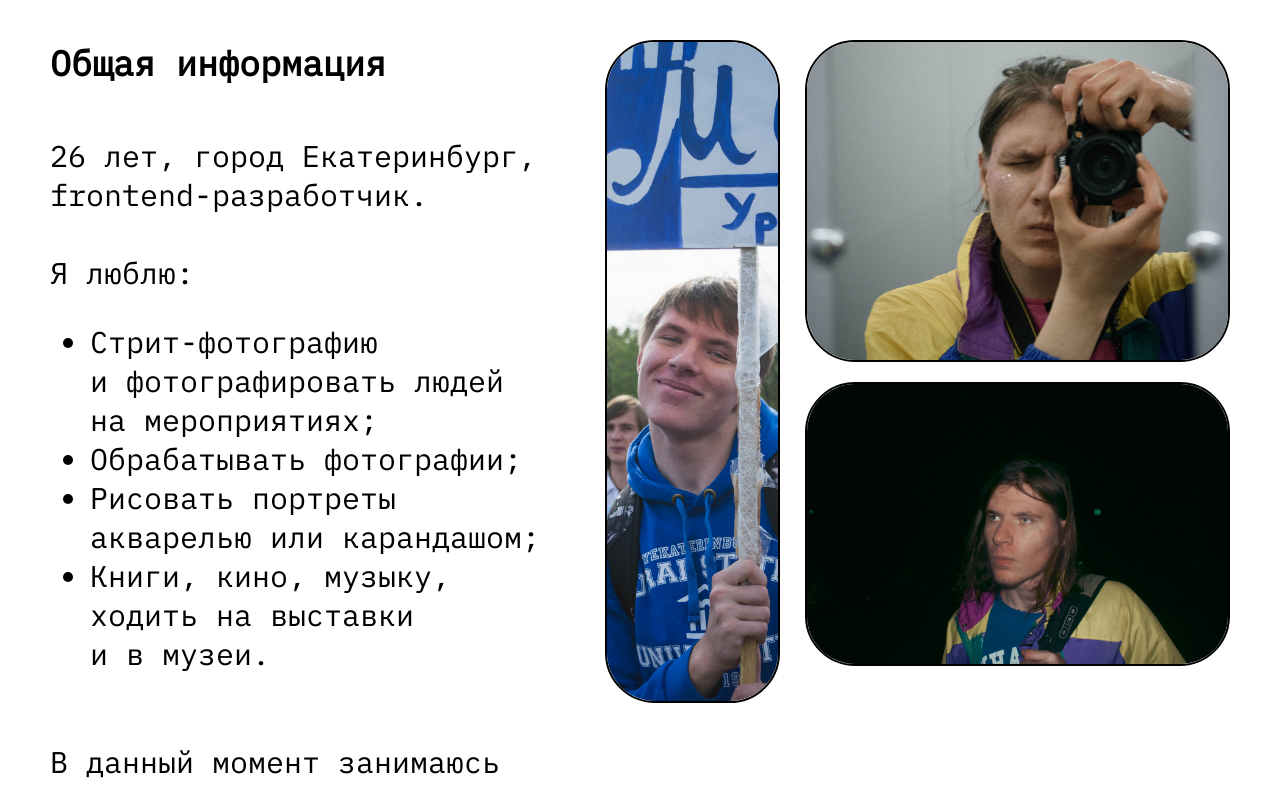
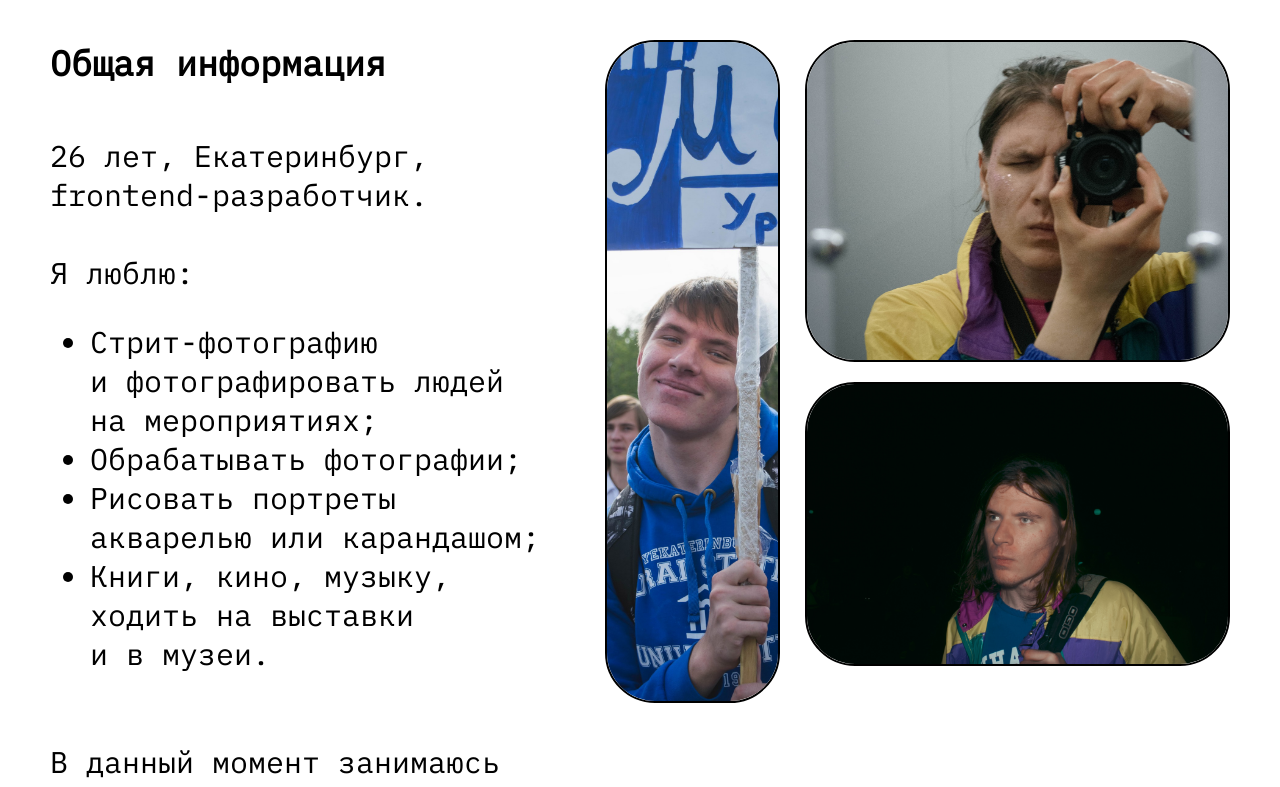
Before and after one commit to VlAnton/portfolio.vlasov.anton, a React (Create React App) app: page /about in a window 1280 px wide. Shown: the part 380-1167 px from the top of the page. Built offline with nearby package versions, Linux system fonts and the light colour scheme.

Commit message:
try to fix loading images

```diff
--- a/package.json
+++ b/package.json
@@ -20,8 +20,9 @@
     "web-vitals": "^2.1.4"
   },
   "scripts": {
-    "start": "AST_REFRESH=false react-app-rewired start",
+    "dev": "AST_REFRESH=false react-app-rewired start",
     "build": "react-app-rewired build",
+    "start": "npx serve -s build",
     "test": "react-app-rewired test",
     "eject": "react-scripts eject"
   },
@@ -44,6 +45,7 @@
     ]
   },
   "devDependencies": {
+    "@babel/plugin-proposal-private-property-in-object": "^7.21.11",
     "@typescript-eslint/eslint-plugin": "^5.9.0",
     "@typescript-eslint/parser": "^5.62.0",
     "eslint": "^8.57.0",
--- a/src/components/AboutCard/AboutCard.tsx
+++ b/src/components/AboutCard/AboutCard.tsx
@@ -17,7 +17,7 @@ export function AboutCard(props: AboutCardProps) {
       href={props.link}
       rel="noreferrer"
     >
-      <img src={props.path} />
+      <img src={props.path} alt="about-card" loading="lazy" />
       {props.children}
     </a>
   )
--- a/src/pages/About/About.tsx
+++ b/src/pages/About/About.tsx
@@ -17,7 +17,7 @@ export function About() {
         <div className={`${classes.block} ${classes.firstBlock}`}>
           <h3 className="sub-header">Общая информация</h3>
           <p className="caption">
-            26 лет, город Екатеринбург, frontend-разработчик.
+            26 лет, Екатеринбург, frontend-разработчик.
             <br />
             <br />Я люблю:
             <ul>
@@ -41,14 +41,17 @@ export function About() {
           <img
             className={`${classes.image} ${classes.gridItem1}`}
             src={img1}
+            loading="lazy"
           ></img>
           <img
             className={`${classes.image} ${classes.gridItem2}`}
             src={img2}
+            loading="lazy"
           ></img>
           <img
             className={`${classes.image} ${classes.gridItem3}`}
             src={img3}
+            loading="lazy"
           ></img>
         </div>
       </section>
```
Also changed, not shown: 1 other file (tests, documents, lock files or other folders).
